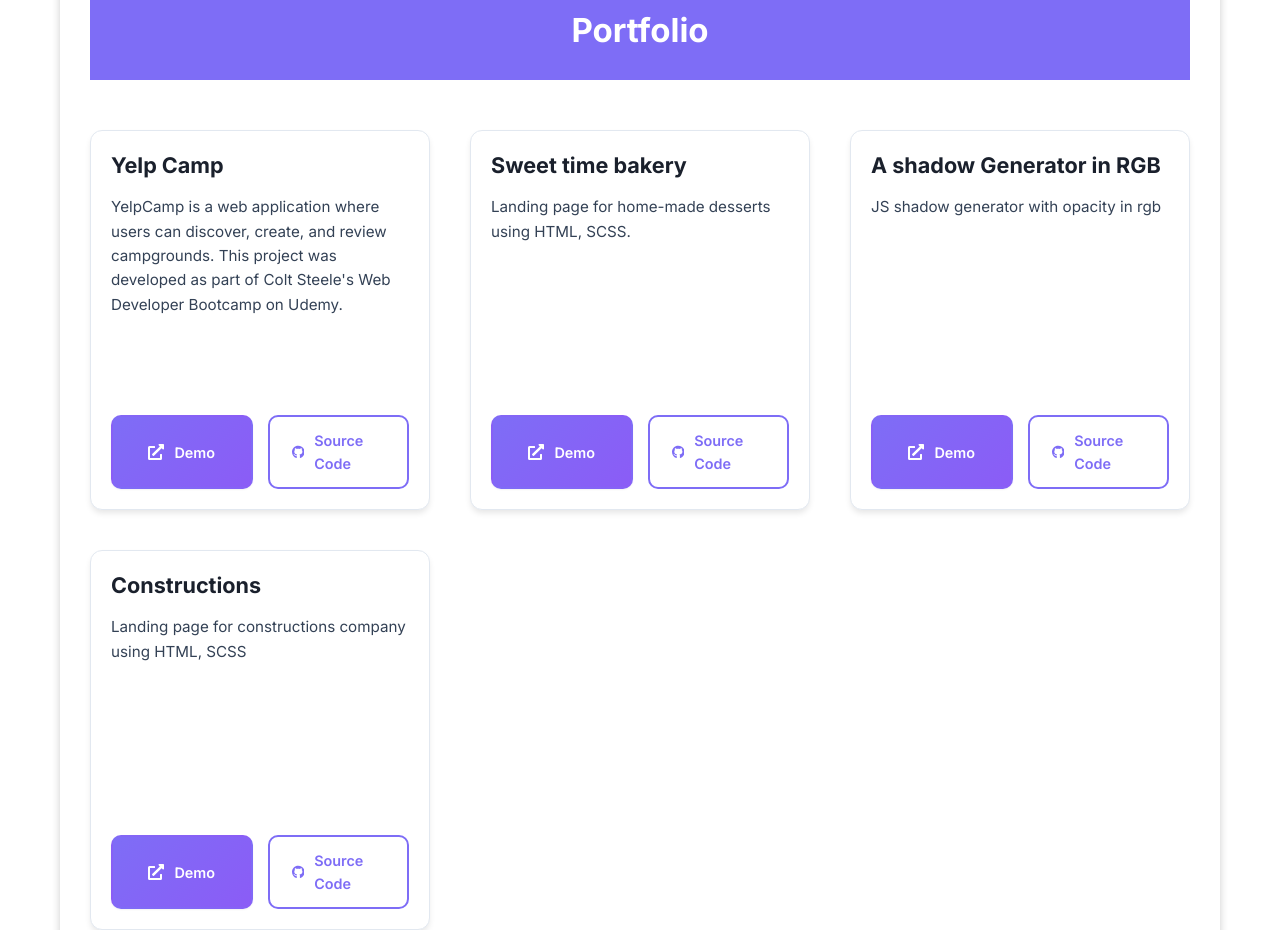
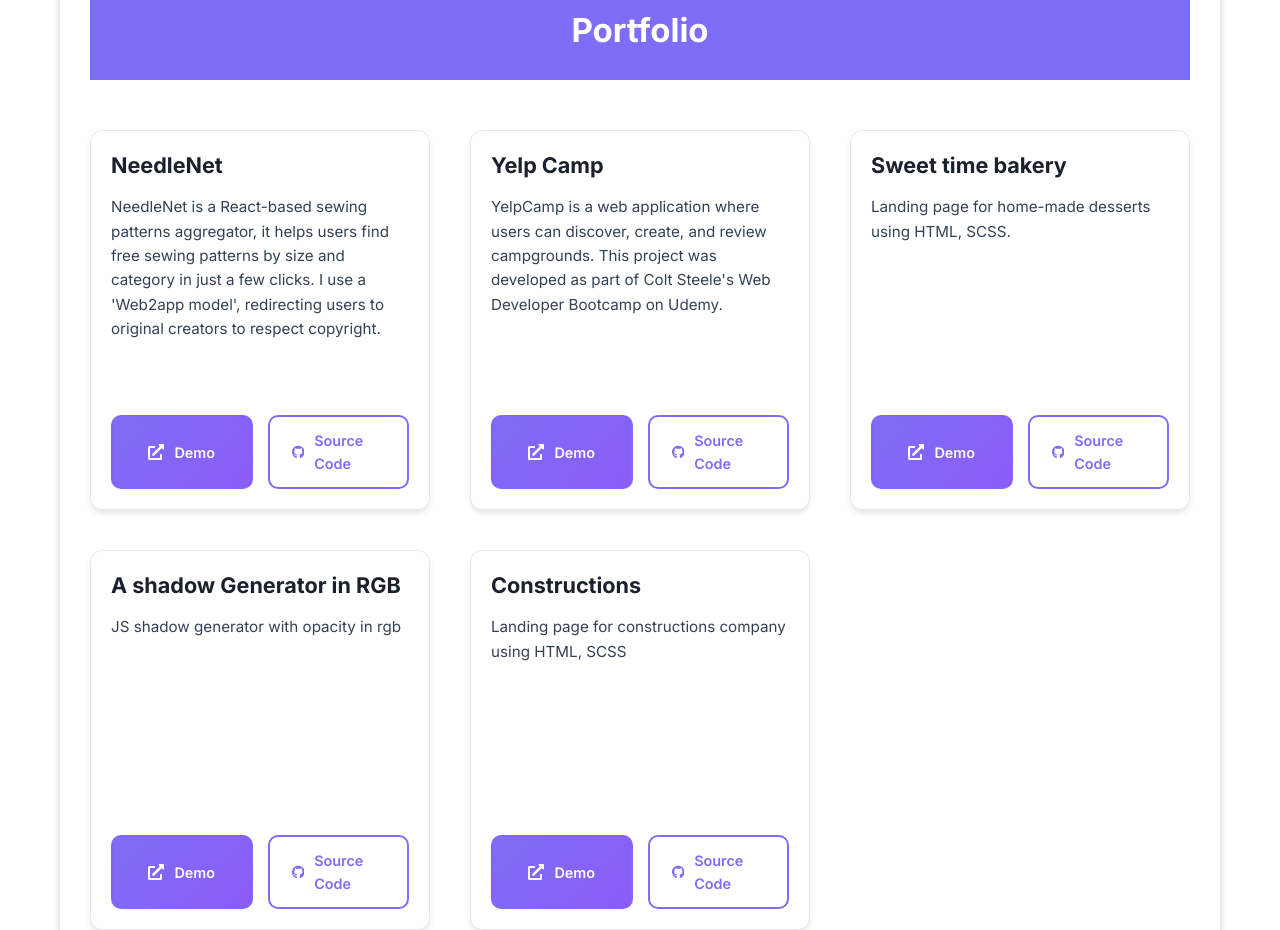
Before and after one commit to TanyaSeagull/Portfolio, a React (Vite) app: page / in a window 1280 px wide. Shown: the part 2540-3470 px from the top of the page. Built offline with nearby package versions, Linux system fonts and the light colour scheme.

Commit message:
NeedleNet added

```diff
--- a/src/sections/Projects/Projects.jsx
+++ b/src/sections/Projects/Projects.jsx
@@ -6,27 +6,34 @@
 const projectsData = [
   {
     id: 1,
+    title: "NeedleNet",
+    description: "NeedleNet is a React-based sewing patterns aggregator, it helps users find free sewing patterns by size and category in just a few clicks. I use a 'Web2app model', redirecting users to original creators to respect copyright.",
+    demoLink: "https://needlenet.vercel.app/",
+    sourceLink: "https://github.com/TanyaSeagull/pattern-project"
+  },
+  {
+    id: 2,
     title: "Yelp Camp",
     description: "YelpCamp is a web application where users can discover, create, and review campgrounds. This project was developed as part of Colt Steele's Web Developer Bootcamp on Udemy.",
     demoLink: "https://yelpcamp-demo-hwox.onrender.com",
     sourceLink: "https://github.com/TanyaSeagull/YelpCamp"
   },
   {
-    id: 2,
+    id: 3,
     title: "Sweet time bakery",
     description: "Landing page for home-made desserts using HTML, SCSS.",
     demoLink: "https://tanyaseagull.github.io/Sweet-Time/",
     sourceLink: "https://github.com/TanyaSeagull/Sweet-Time"
   },
   {
-    id: 3,
+    id: 4,
     title: "A shadow Generator in RGB",
     description: "JS shadow generator with opacity in rgb",
     demoLink: "https://tanyaseagull.github.io/Shadow-Generator/",
     sourceLink: "https://github.com/TanyaSeagull/Shadow-Generator"
   },
   {
-    id: 4,
+    id: 5,
     title: "Constructions",
     description: "Landing page for constructions company using HTML, SCSS",
     demoLink: "https://tanyaseagull.github.io/Constructions/",
```
